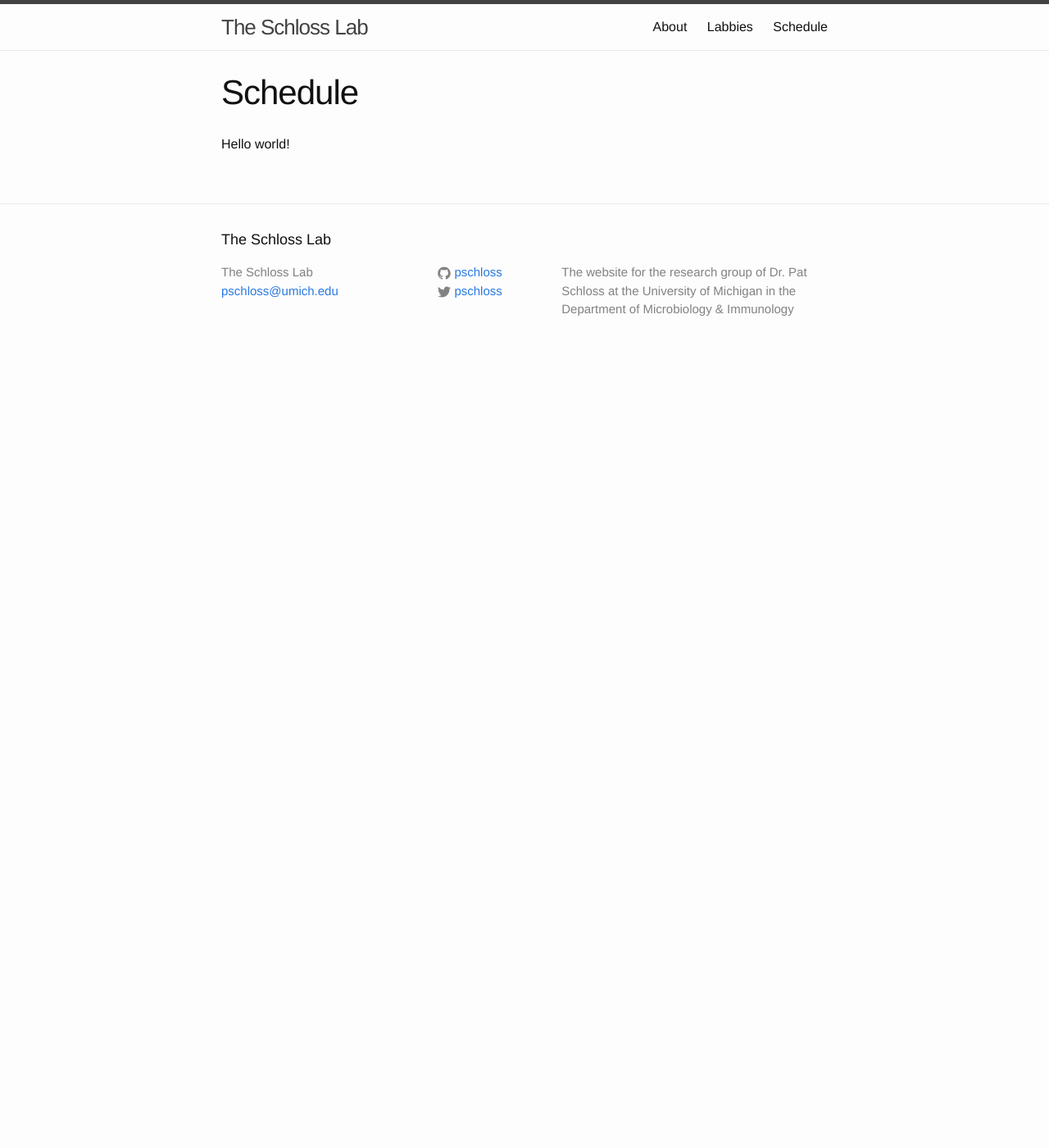
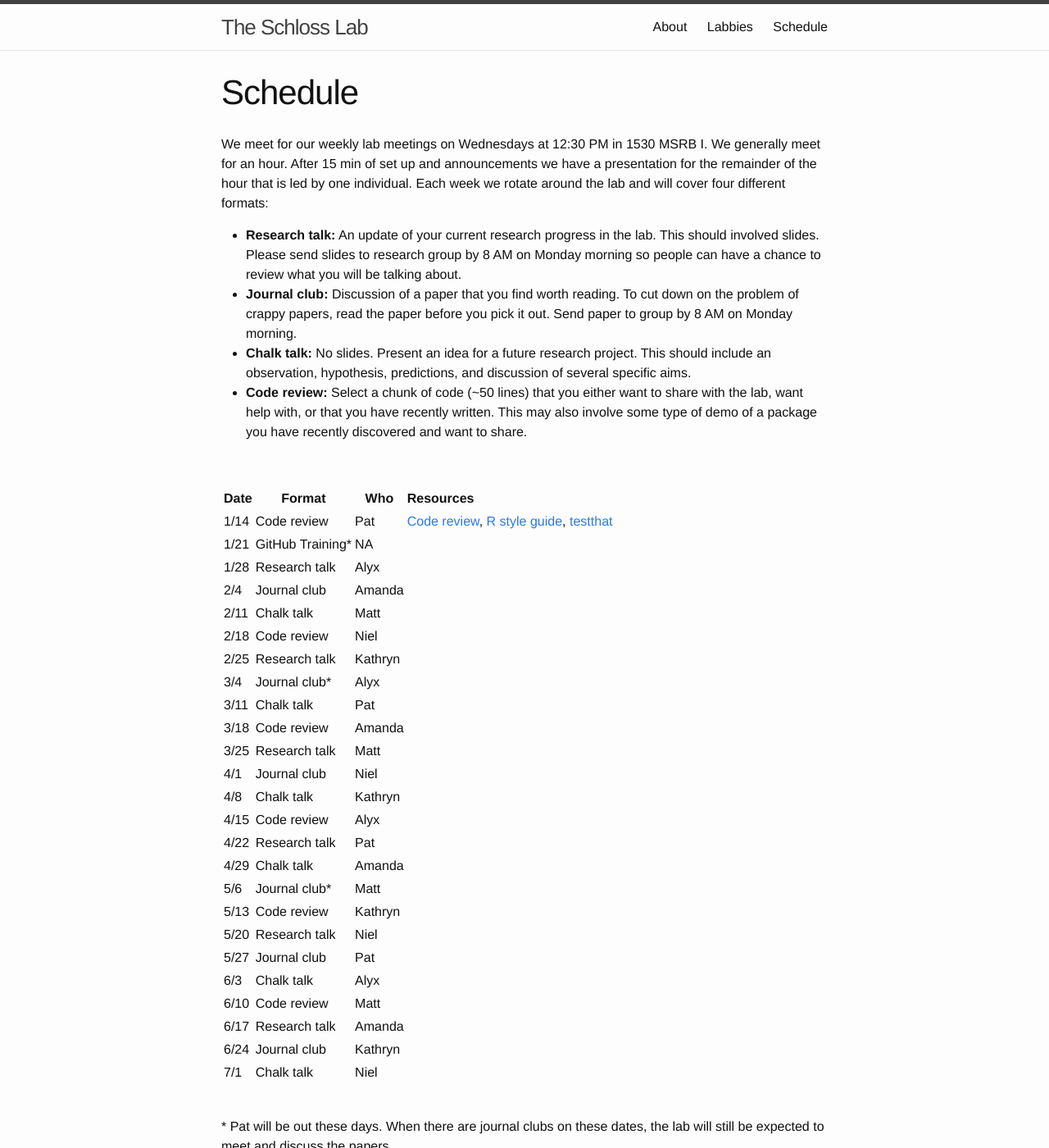
Before and after one commit to SchlossLab/schlosslab.github.io, a Jekyll site: the page built from schedule.md, in a window 1280 px wide and 1400 px high. Shown: the whole window at 82% size. Built offline with Jekyll 4.4.1, drawn with Linux system fonts in a browser that asks for light colours; some of the changed text lies outside the part shown.

Commit message:
Add initial schedule for January to July 2015

```diff
--- a/schedule.md
+++ b/schedule.md
@@ -4,4 +4,61 @@ title: Schedule
 permalink: /schedule/
 ---
 
-Hello world!
+We meet for our weekly lab meetings on Wednesdays at 12:30 PM in 1530 MSRB I. We
+generally meet for an hour. After 15 min of set up and announcements we have a
+presentation for the remainder of the hour that is led by one individual.
+Each week we rotate around the lab and will cover four different formats:
+
+* **Research talk:** An update of your current research progress in the lab.
+This should involved slides. Please send slides to research group by 8 AM on
+Monday morning so people can have a chance to review what you will be talking
+about.
+* **Journal club:** Discussion of a paper that you find worth reading. To cut
+down on the problem of crappy papers, read the paper before you pick it out.
+Send paper to group by 8 AM on Monday morning.
+* **Chalk talk:** No slides. Present an idea for a future research project.
+This should include an observation, hypothesis, predictions, and discussion of
+several specific aims.
+* **Code review:** Select a chunk of code (~50 lines) that you either want to
+share with the lab, want help with, or that you have recently written. This may
+also involve some type of demo of a package you have recently discovered and
+want to share.
+
+<br>
+
+Date  | Format           | Who       | Resources
+------|------------------|-----------|:-----------------------------------------|
+1/14  | Code review      | Pat       | [Code review](http://arxiv.org/pdf/1311.2412v1.pdf), [R style guide](http://google-styleguide.googlecode.com/svn/trunk/Rguide.xml), [testthat](http://journal.r-project.org/archive/2011-1/RJournal_2011-1_Wickham.pdf)
+1/21  | GitHub Training* | NA
+1/28  | Research talk    | Alyx
+2/4   | Journal club     | Amanda
+2/11  | Chalk talk       | Matt
+2/18  | Code review      | Niel
+2/25  | Research talk    | Kathryn
+3/4   | Journal club*    | Alyx
+3/11  | Chalk talk       | Pat
+3/18  | Code review      | Amanda
+3/25  | Research talk    | Matt
+4/1   | Journal club     | Niel
+4/8   | Chalk talk       | Kathryn
+4/15  | Code review      | Alyx
+4/22  | Research talk    | Pat
+4/29  | Chalk talk       | Amanda
+5/6   | Journal club*    | Matt
+5/13  | Code review      | Kathryn
+5/20  | Research talk    | Niel
+5/27  | Journal club     | Pat
+6/3   | Chalk talk       | Alyx
+6/10  | Code review      | Matt
+6/17  | Research talk    | Amanda
+6/24  | Journal club     | Kathryn
+7/1   | Chalk talk       | Niel
+
+<br>
+
+\* Pat will be out these days. When there are journal clubs on these dates, the
+lab will still be expected to meet and discuss the papers.
+
+***Note:***
+If you need to switch dates with someone, you need to switch the format with
+them as well. This will insure that everyone will do one of the four formats.
```
